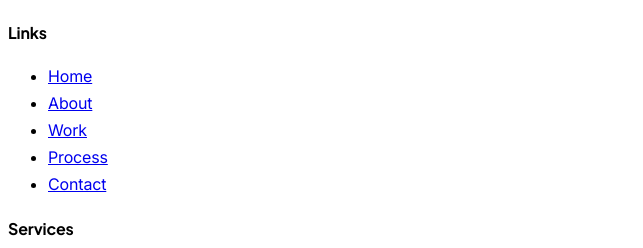
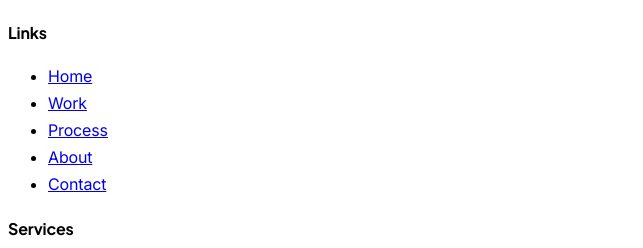
Before and after one commit to Bytexis/bytexis-website, a React (Vite) app in the folder client/: page / in a window 1280 px wide. Shown: the part 5996-6244 px from the top of the page, without its empty margins (0-643 px from the left). Built offline with nearby package versions, Linux system fonts and the light colour scheme.

Commit message:
footer links order correction

```diff
--- a/client/src/components/layout.tsx
+++ b/client/src/components/layout.tsx
@@ -166,9 +166,9 @@ export function Layout({ children }: { children: React.ReactNode }) {
               <ul className="space-y-2.5">
                 {[
                   { href: "/", label: "Home" },
-                  { href: "/about", label: "About" },
                   { href: "/work", label: "Work" },
                   { href: "/process", label: "Process" },
+                  { href: "/about", label: "About" },
                   { href: "/contact", label: "Contact" },
                 ].map((link) => (
                   <li key={link.href}>
```
